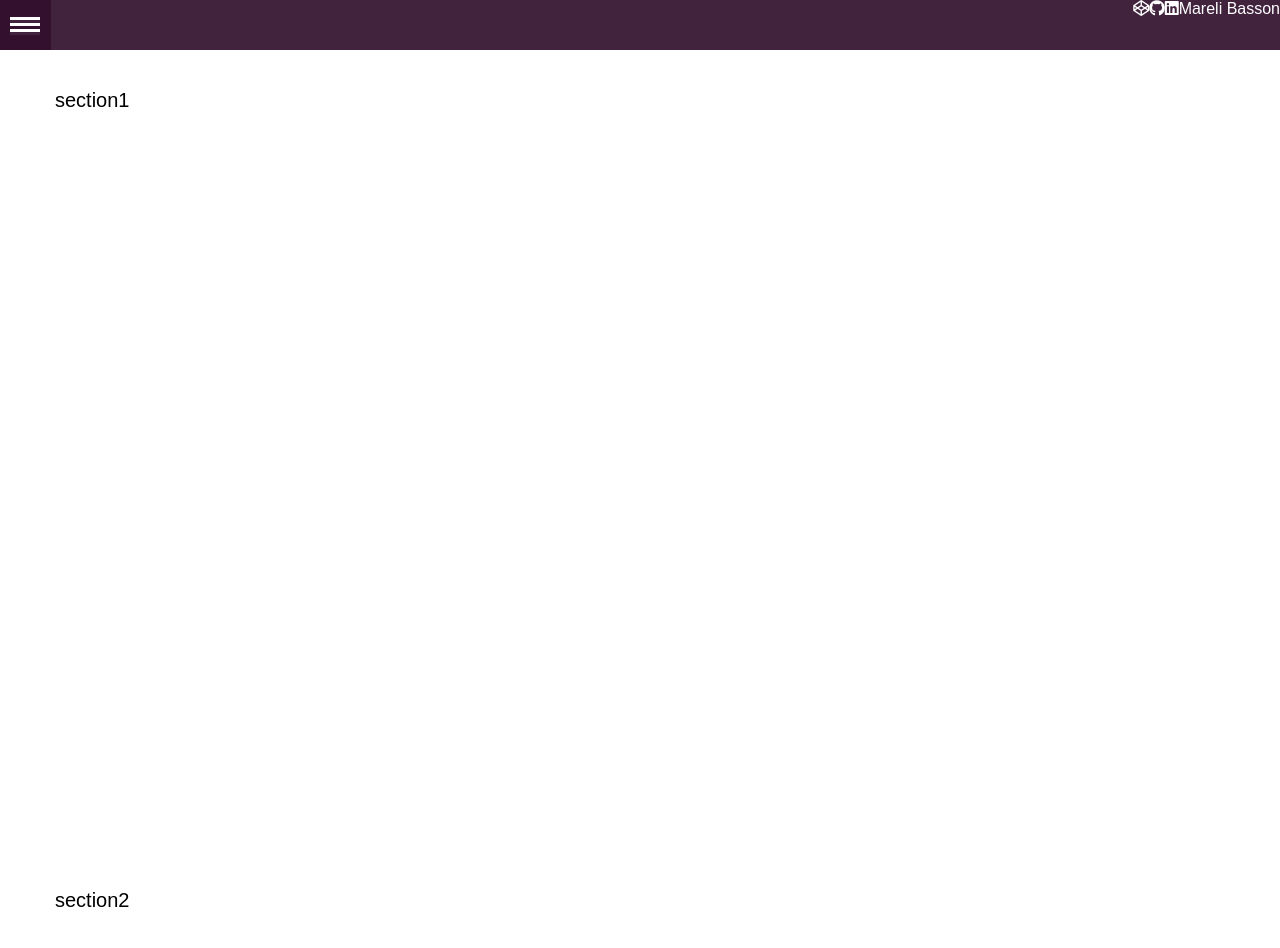
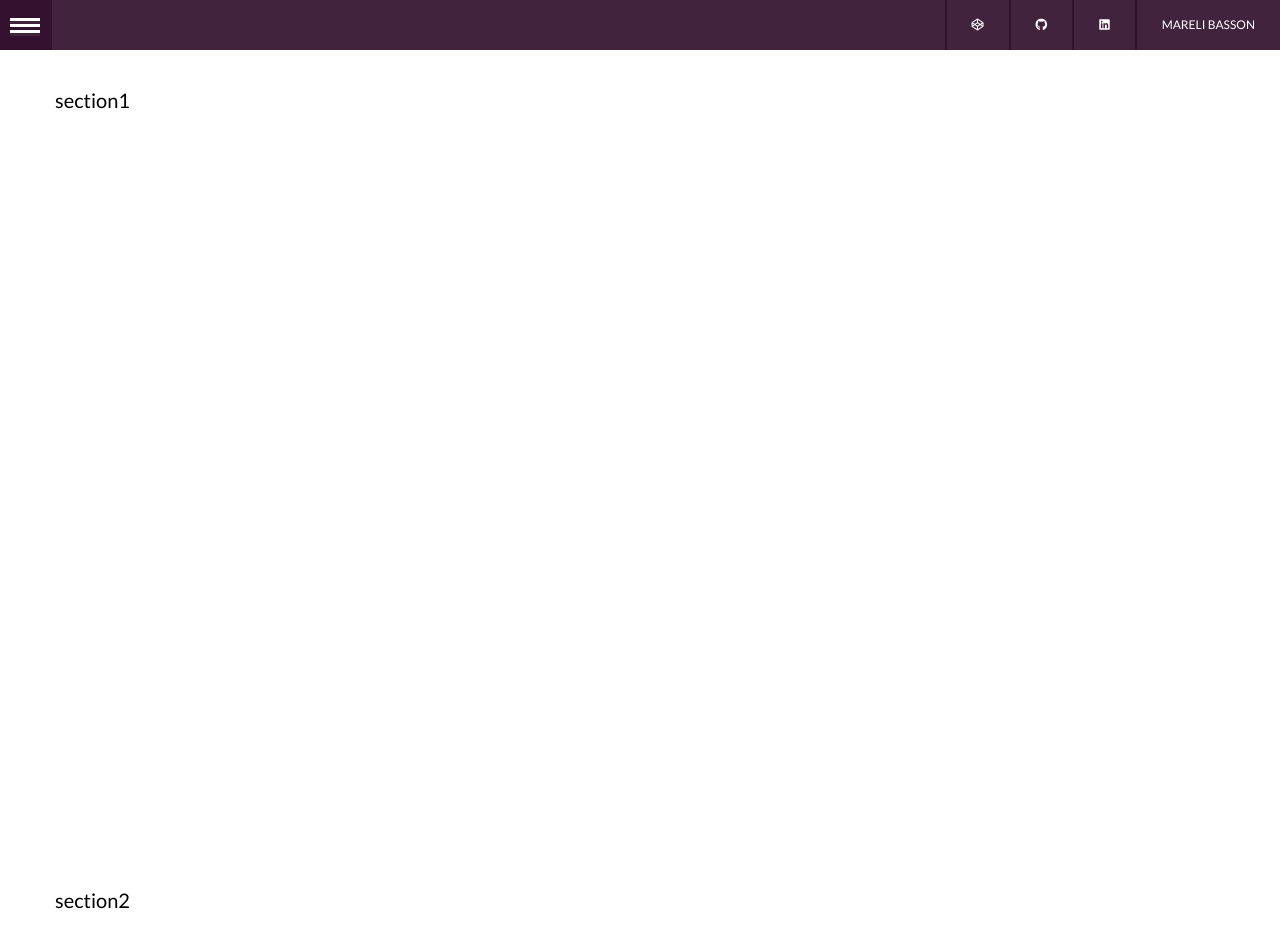
Before and after one commit to MareliBasson/marelibasson.co.za, a React app: page / in a window 1280 px wide. Shown: the top 948 px of the page. Built offline with nearby package versions, Linux system fonts and the light colour scheme.

Commit message:
update header links

```diff
--- a/public/index.html
+++ b/public/index.html
@@ -12,6 +12,8 @@
 		<link rel="shortcut icon" href="%PUBLIC_URL%/favicon.ico" />
 
 		<script src="https://kit.fontawesome.com/323f7f152d.js"></script>
+
+		<link href="https://fonts.googleapis.com/css?family=Lato&display=swap" rel="stylesheet" />
 
 		<title>Mareli Basson</title>
 	</head>
--- a/src/components/header/header.scss
+++ b/src/components/header/header.scss
@@ -22,6 +22,30 @@
 			top: 0;
 			right: 0;
 			height: 100%;
+			display: flex;
+			justify-content: flex-end;
+
+			a {
+				display: flex;
+				justify-content: center;
+				align-items: center;
+				padding: 0 25px;
+				border-left: 2px solid $color-purple-dark;
+				height: 100%;
+				text-transform: uppercase;
+				font-size: 12px;
+				transition: all 0.3s ease;
+				cursor: pointer;
+
+				svg {
+					font-size: 20px;
+				}
+
+				&:hover {
+					background-color: $color-purple-dark;
+					transition: all 0.2s ease;
+				}
+			}
 		}
 	}
 
--- a/src/components/menu/index.js
+++ b/src/components/menu/index.js
@@ -1,5 +1,5 @@
 import React, { Component } from "react"
-import { NavLink } from "react-router-dom"
+// import { NavLink } from "react-router-dom"
 import "./menu.css"
 import { Link, animateScroll as scroll } from "react-scroll"
 
@@ -55,10 +55,15 @@ class Menu extends Component {
 					{/* <NavLink activeClassName="active" to="/gallery">
 						<i className="fa fa-images" /> Gallery
                     </NavLink> */}
-					<a href="#" onClick={this.scrollToTop}>
+
+					<a
+						onClick={() => {
+							this.scrollToTop()
+							this.handleToggle()
+						}}
+					>
 						<i className="fa fa-home" /> Home
 					</a>
-
 					<Link
 						activeClass="active"
 						to="section1"
--- a/src/components/menu/menu.scss
+++ b/src/components/menu/menu.scss
@@ -11,7 +11,7 @@ $menu-width: 300px;
 		justify-content: center;
 		align-items: center;
 		padding: 0px 10px;
-		border-right: 1px solid $color-purple-dark;
+		border-right: 2px solid $color-purple-dark;
 		cursor: pointer;
 		transition: all 0.3s ease;
 
--- a/src/components/page-template/index.js
+++ b/src/components/page-template/index.js
@@ -7,7 +7,6 @@ import "./page-template.css"
 class PageTemplate extends Component {
 	render() {
 		const { children } = this.props
-		const pageHead = this.props.pageHead
 
 		return (
 			<div className="page">
--- a/src/styles/_global.scss
+++ b/src/styles/_global.scss
@@ -4,6 +4,7 @@ html,
 body,
 #root {
 	height: 100%;
+	font-family: "Lato", sans-serif;
 }
 
 * {
```
